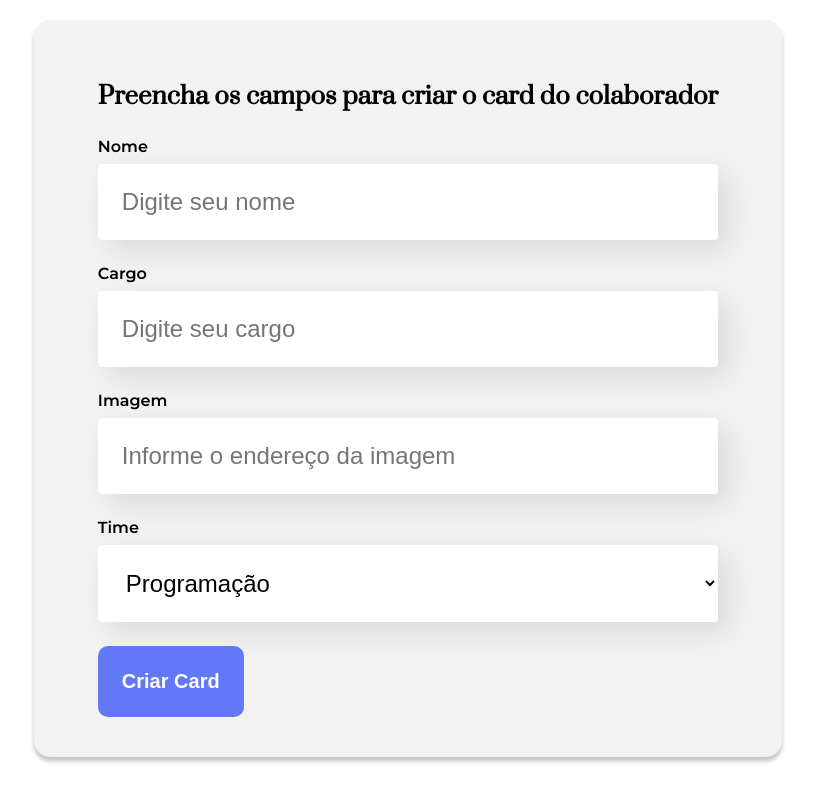
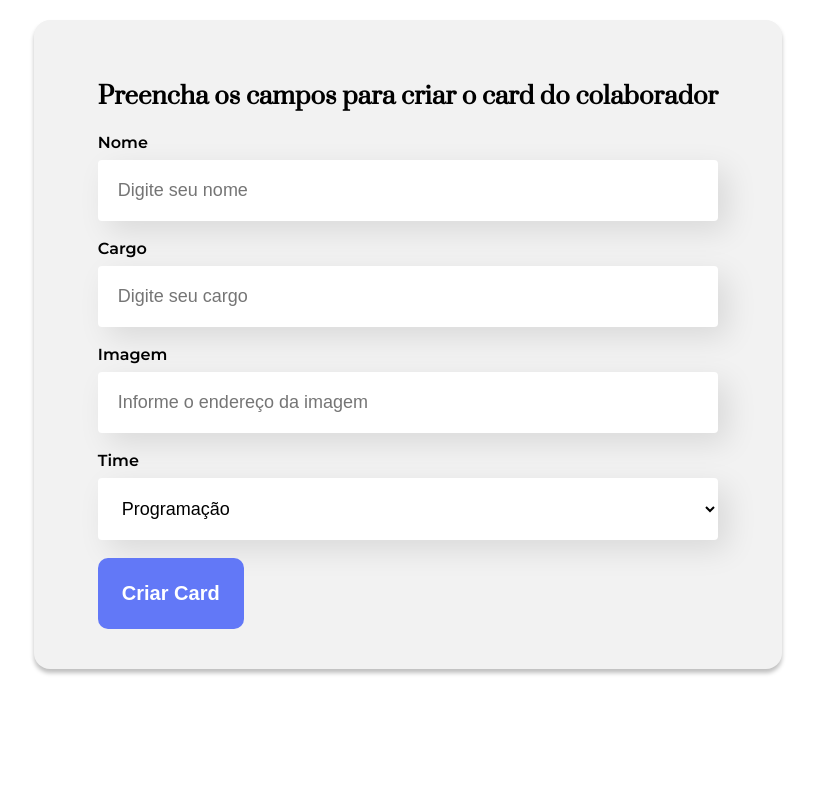
Before and after one commit to gabrielredu/alura, a React (Create React App) app in the folder 03-formacao-react-com-javascript/01-react-desenvolvendo-com-javascript/organo/: page / in a window 1280 px wide. Shown: the part 560-1362 px from the top of the page, without its empty margins (232-1047 px from the left). After the commit the page ends 1309 px from the top, so only its background shows below. Built offline with nearby package versions, Linux system fonts and the light colour scheme.

Commit message:
aula 3 exer 4

```diff
--- a/03-formacao-react-com-javascript/01-react-desenvolvendo-com-javascript/organo/src/components/CampoTexto/CampoTexto.css
+++ b/03-formacao-react-com-javascript/01-react-desenvolvendo-com-javascript/organo/src/components/CampoTexto/CampoTexto.css
@@ -1,5 +1,5 @@
 .campo-texto {
-    margin: 24px 0;
+    margin: 18px 0;
 }
 
 .campo-texto label {
@@ -16,8 +16,8 @@
     box-shadow: 10px 10px 30px rgba(0, 0, 0, 0.1);
     width: 100%;
     border: none;
-    font-size: 24px;
-    padding: 24px;
+    font-size: 18px;
+    padding: 20px;
     box-sizing: border-box;
     transition: all 200ms ease;
 }
--- a/03-formacao-react-com-javascript/01-react-desenvolvendo-com-javascript/organo/src/components/CampoTexto/index.js
+++ b/03-formacao-react-com-javascript/01-react-desenvolvendo-com-javascript/organo/src/components/CampoTexto/index.js
@@ -1,10 +1,15 @@
 import './CampoTexto.css';
 
 const CampoTexto = (props) => {
+
+    function aoDigitar (evento) {
+        props.aoAlterado(evento.target.value);
+    }
+
     return (
         <div className='campo-texto'>
             <label>{props.label}</label>
-            <input required={props.required} placeholder={props.placeholder}/>
+            <input value={props.valor} onChange={aoDigitar} required={props.required} placeholder={props.placeholder}/>
         </div>
     )
 }
--- a/03-formacao-react-com-javascript/01-react-desenvolvendo-com-javascript/organo/src/components/Formulario/index.js
+++ b/03-formacao-react-com-javascript/01-react-desenvolvendo-com-javascript/organo/src/components/Formulario/index.js
@@ -1,3 +1,4 @@
+import { useState } from 'react';
 import Botao from '../Botao';
 import CampoTexto from '../CampoTexto';
 import ListaSuspensa from '../ListaSuspensa';
@@ -5,9 +6,14 @@ import './Formulario.css';
 
 const Formulario = () => {
 
+    const [nome, setNome] = useState('')
+    const [cargo, setCargo] = useState('')
+    const [img, setImg] = useState('')
+    const [time, setTime] = useState('')
+
     function onSubmit (e) {
-        console.log('tá funcionando?')
         e.preventDefault();
+        console.log('tá funcionando?', nome, cargo, img, time);
     }
 
     const times = [
@@ -18,10 +24,10 @@ const Formulario = () => {
         <section className='formulario'>
             <form onSubmit={onSubmit}>
                 <h2>Preencha os campos para criar o card do colaborador</h2>
-                <CampoTexto required={true} label='Nome' placeholder='Digite seu nome' />
-                <CampoTexto required={true} label='Cargo' placeholder='Digite seu cargo' />
-                <CampoTexto label='Imagem' placeholder='Informe o endereço da imagem' />
-                <ListaSuspensa required={true} label='Time' itens={times} />
+                <CampoTexto aoAlterado={valor => setNome(valor)} valor={nome} required={true} label='Nome' placeholder='Digite seu nome' />
+                <CampoTexto aoAlterado={valor => setCargo(valor)} valor={cargo} required={true} label='Cargo' placeholder='Digite seu cargo' />
+                <CampoTexto aoAlterado={valor => setImg(valor)} valor={img} label='Imagem' placeholder='Informe o endereço da imagem' />
+                <ListaSuspensa aoAlterado={valor => setTime(valor)} valor={time} required={true} label='Time' itens={times} />
                 <Botao>Criar Card</Botao>
             </form>
         </section>
--- a/03-formacao-react-com-javascript/01-react-desenvolvendo-com-javascript/organo/src/components/ListaSuspensa/index.js
+++ b/03-formacao-react-com-javascript/01-react-desenvolvendo-com-javascript/organo/src/components/ListaSuspensa/index.js
@@ -2,7 +2,7 @@ const ListaSuspensa = (props) => {
     return (
         <div className='campo-texto'>
             <label>{props.label}</label>
-            <select required={props.required}>
+            <select required={props.required} value={props.valor} onChange={evento => props.aoAlterado(evento.target.value)}>
                 {props.itens.map(item => <option key={item}>{item}</option>)}
             </select>
         </div>
```
